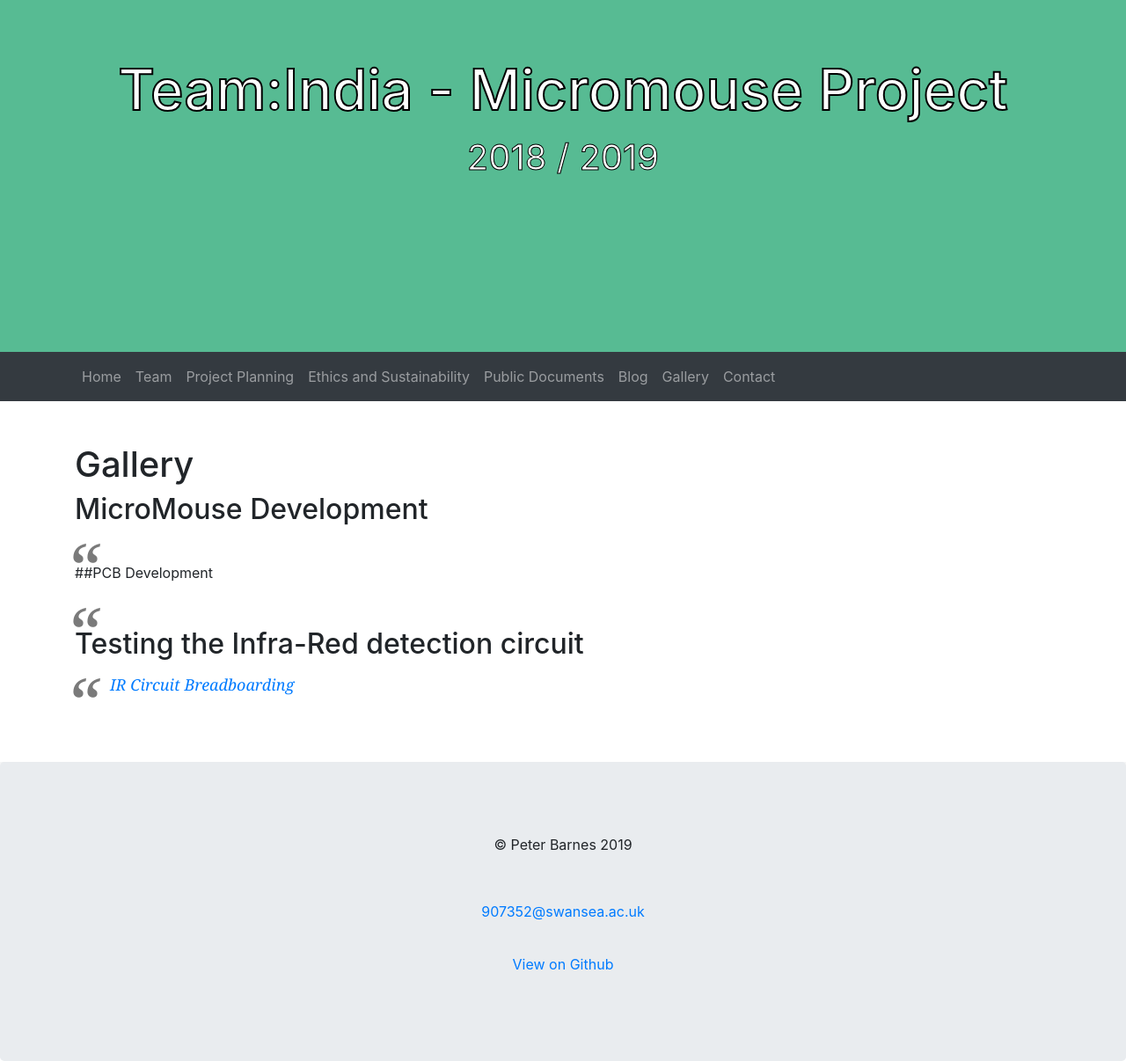
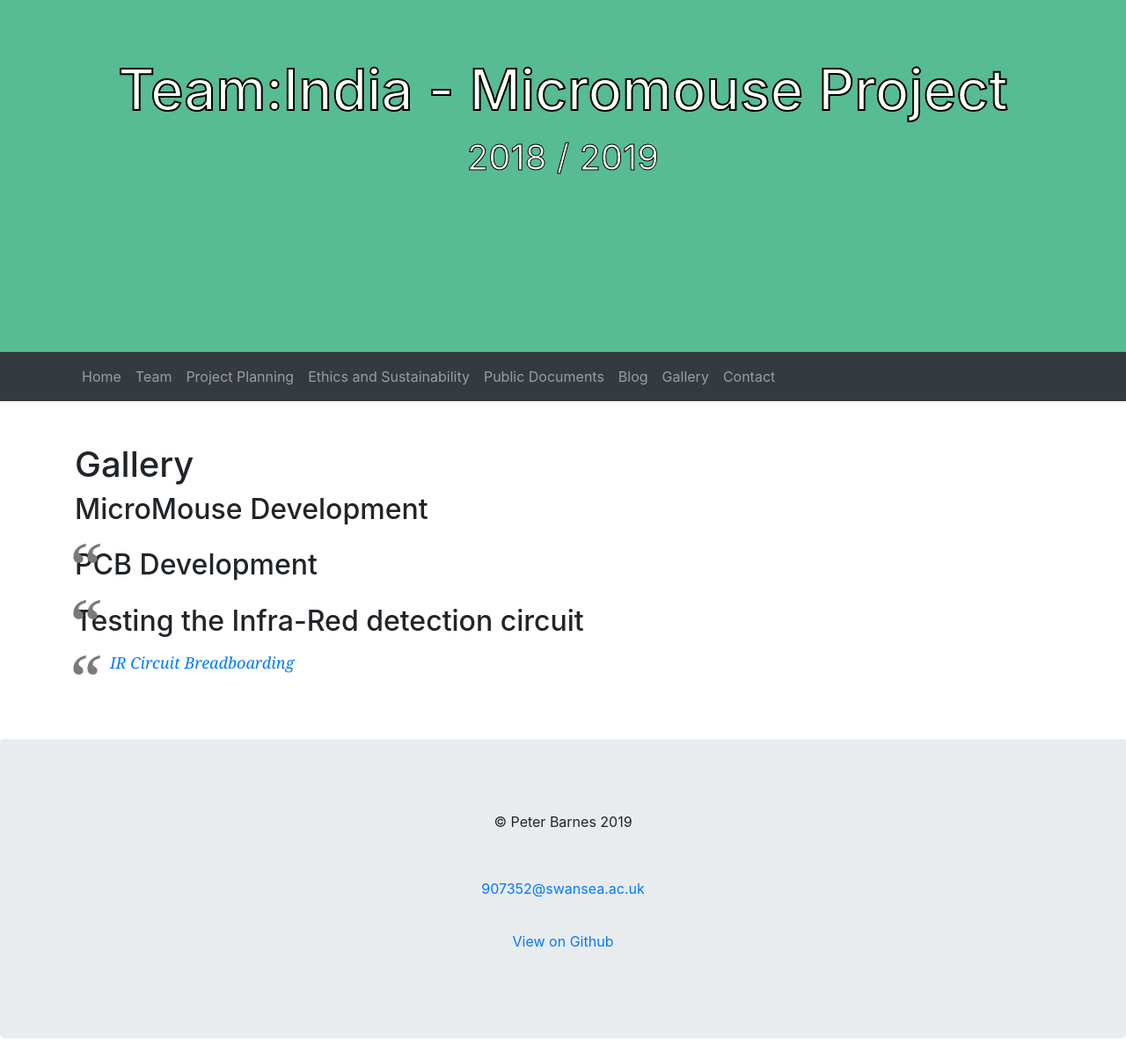
Before and after one commit to pe5er/mmindia.uk, a Jekyll site: the page built from gallery.md, in a window 1280 px wide. Shown: the whole page at 88% size. Built offline with Jekyll 4.4.1, drawn with Linux system fonts in a browser that asks for light colours; our own code applies the rules of GitHub Pages for plain Markdown files; a script that is not in the unit is left out; after the commit the page ends 1180 px from its top, so only the background shows below that.

Commit message:
Update gallery.md

```diff
--- a/gallery.md
+++ b/gallery.md
@@ -4,12 +4,12 @@ title: Gallery
 
 ## MicroMouse Development
 
-> [](//imgur.com/EZ0y1Cj)
+<blockquote class="imgur-embed-pub" lang="en" data-id="a/EZ0y1Cj" data-context="false"><a href="//imgur.com/EZ0y1Cj"></a></blockquote><script async src="//s.imgur.com/min/embed.js" charset="utf-8"></script>
 
-##PCB Development
+## PCB Development
 
-> [](//imgur.com/o9XDkE1)
+<blockquote class="imgur-embed-pub" lang="en" data-id="a/o9XDkE1" data-context="false"><a href="//imgur.com/o9XDkE1"></a></blockquote><script async src="//s.imgur.com/min/embed.js" charset="utf-8"></script>
 
 ## Testing the Infra-Red detection circuit
 
-> [IR Circuit Breadboarding](//imgur.com/SUQ4WAO)
+<blockquote class="imgur-embed-pub" lang="en" data-id="a/SUQ4WAO" data-context="false"><a href="//imgur.com/SUQ4WAO">IR Circuit Breadboarding</a></blockquote><script async src="//s.imgur.com/min/embed.js" charset="utf-8"></script>
```
